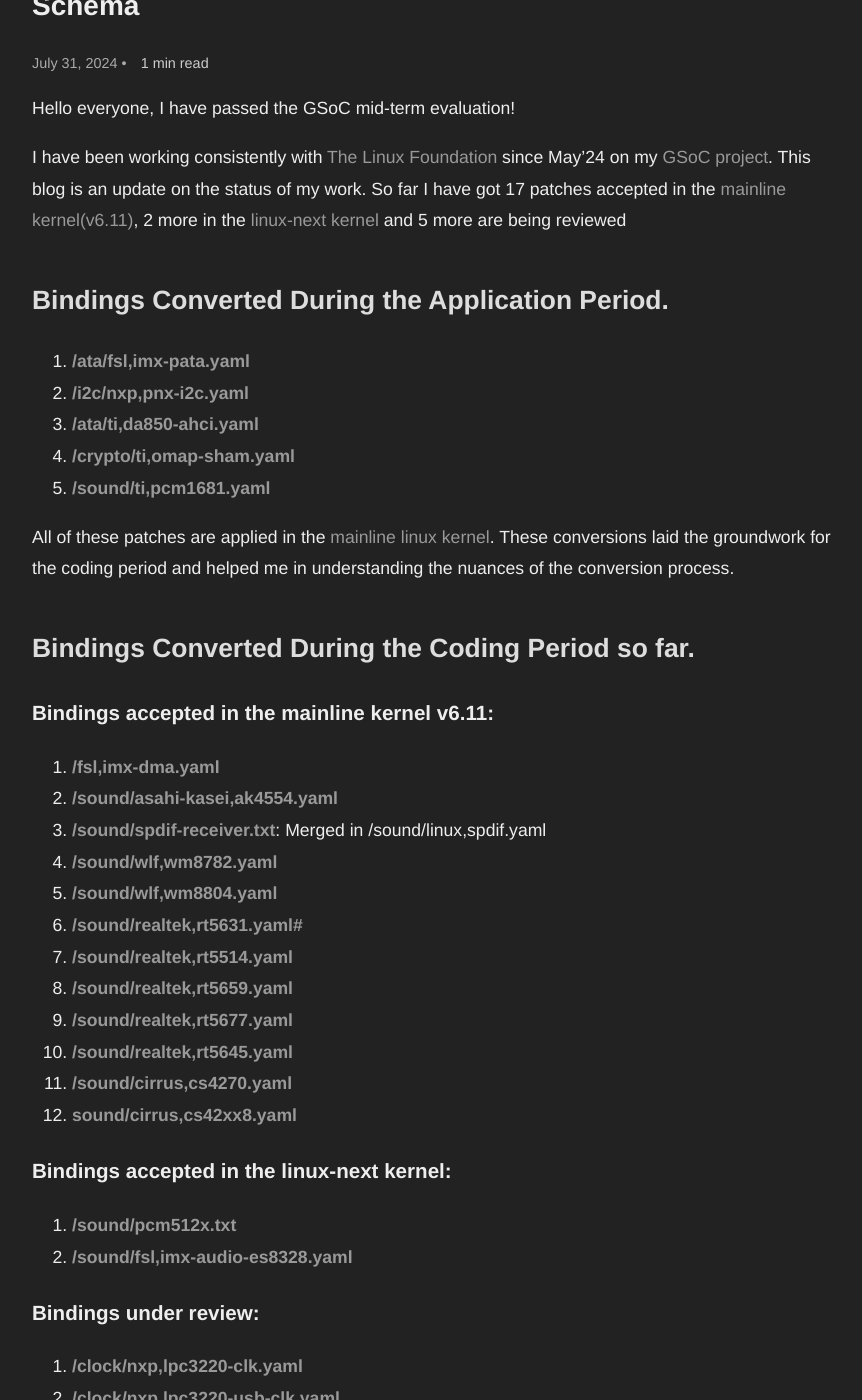
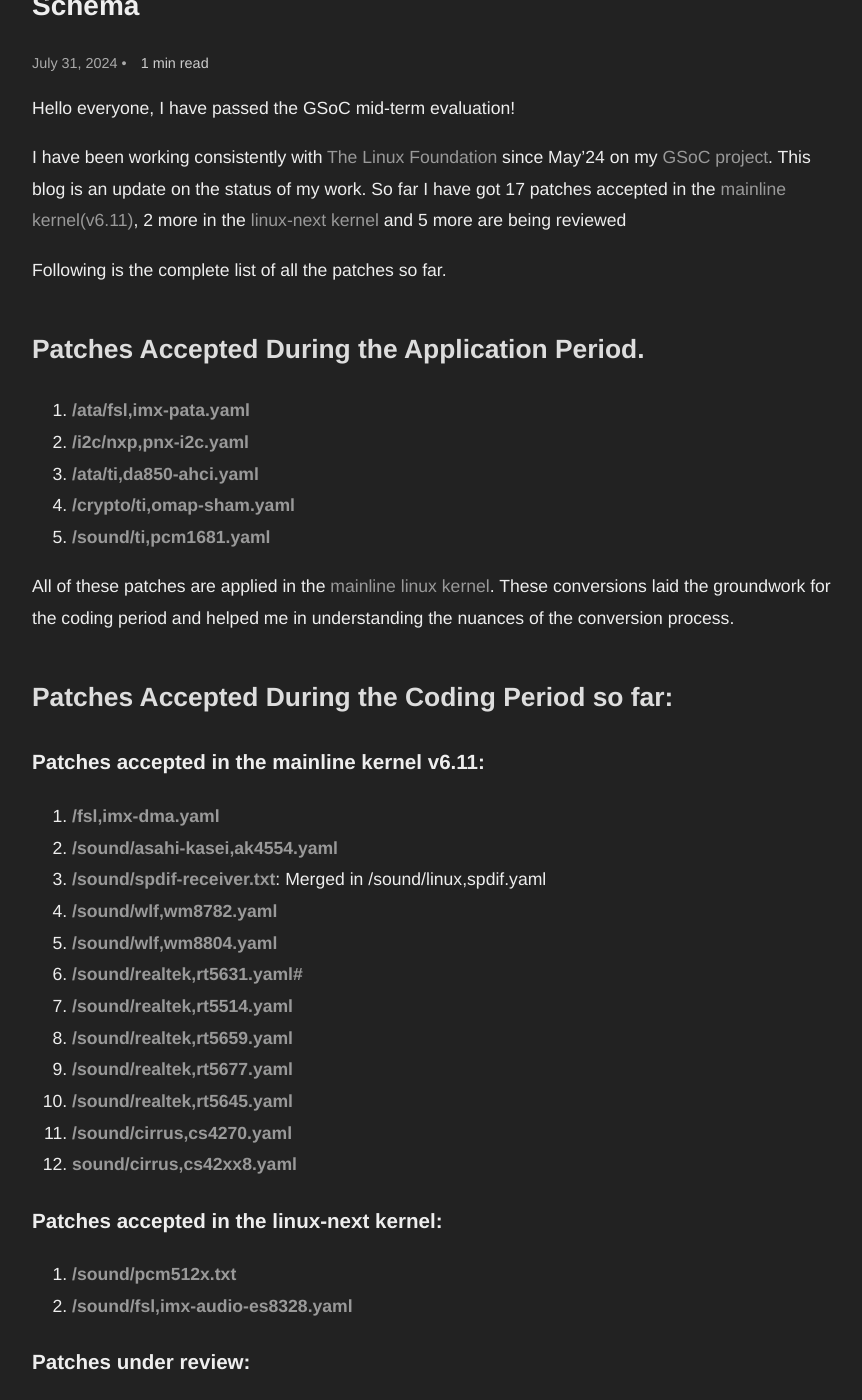
Before and after one commit to AnimeshAgarwal28/animeshagarwal28.github.io, a Jekyll site: the page built from _posts/2024-07-31-blog4.md, in a window 1280 px wide and 1400 px high, scrolled down 276 px. Shown: the whole window, without its empty margins (208-1070 px from the left). Built offline with Jekyll 4.4.1, drawn with Linux system fonts in a browser that asks for light colours.

Commit message:
Update 2024-07-31-blog4.md

```diff
--- a/_posts/2024-07-31-blog4.md
+++ b/_posts/2024-07-31-blog4.md
@@ -10,7 +10,9 @@ I have passed the GSoC mid-term evaluation!
 
 I have been working consistently with [The Linux Foundation](https://www.linuxfoundation.org/) since May'24 on my [GSoC project](https://summerofcode.withgoogle.com/programs/2024/projects/n6hlc8cT). This blog is an update on the status of my work. So far I have got 17 patches accepted in the [mainline kernel(v6.11)](https://git.kernel.org/pub/scm/linux/kernel/git/torvalds/linux.git/log/?h=v6.11-rc1&qt=grep&q=Animesh+Agarwal), 2 more in the [linux-next kernel](https://git.kernel.org/pub/scm/linux/kernel/git/next/linux-next.git/log/?h=next-20240730&qt=grep&q=Animesh+Agarwal) and 5 more are being reviewed
 
-## Bindings Converted During the Application Period.
+Following is the complete list of all the patches so far.
+
+## Patches Accepted During the Application Period.
 
 1. [**/ata/fsl,imx-pata.yaml**](https://lore.kernel.org/linux-devicetree/20240320090733.96828-1-animeshagarwal28@gmail.com/)
 2. [**/i2c/nxp,pnx-i2c.yaml**](https://lore.kernel.org/linux-devicetree/20240320084623.82248-1-animeshagarwal28@gmail.com/)
@@ -20,9 +22,9 @@ I have been working consistently with [The Linux Foundation](https://www.linuxfo
 
 All of these patches are applied in the [mainline linux kernel](https://git.kernel.org/pub/scm/linux/kernel/git/torvalds/linux.git/log/?h=v6.10-rc1&qt=grep&q=Animesh+Agarwal). These conversions laid the groundwork for the coding period and helped me in understanding the nuances of the conversion process.
 
-## Bindings Converted During the Coding Period so far.
+## Patches Accepted During the Coding Period so far:
 
-### Bindings accepted in the mainline kernel v6.11:
+### Patches accepted in the mainline kernel v6.11:
 1. [**/fsl,imx-dma.yaml**](https://lore.kernel.org/linux-devicetree/20240605003356.46458-1-animeshagarwal28@gmail.com/)
 2. [**/sound/asahi-kasei,ak4554.yaml**](https://lore.kernel.org/linux-devicetree/20240607055725.38057-1-animeshagarwal28@gmail.com/)
 3. [**/sound/spdif-receiver.txt**](https://lore.kernel.org/linux-devicetree/20240611123858.58881-1-animeshagarwal28@gmail.com/): Merged in /sound/linux,spdif.yaml
@@ -36,11 +38,11 @@ All of these patches are applied in the [mainline linux kernel](https://git.kern
 11. [**/sound/cirrus,cs4270.yaml**](https://lore.kernel.org/linux-devicetree/20240709184231.125207-1-animeshagarwal28@gmail.com/)
 12. [**sound/cirrus,cs42xx8.yaml**](https://lore.kernel.org/linux-devicetree/20240710072756.99765-1-animeshagarwal28@gmail.com/)
 
-### Bindings accepted in the linux-next kernel:
+### Patches accepted in the linux-next kernel:
 1. [**/sound/pcm512x.txt**](https://lore.kernel.org/all/20240717134729.51661-1-animeshagarwal28@gmail.com/)
 2. [**/sound/fsl,imx-audio-es8328.yaml**](https://lore.kernel.org/all/20240722063657.23018-1-animeshagarwal28@gmail.com/)
 
-### Bindings under review:
+### Patches under review:
 1. [**/clock/nxp,lpc3220-clk.yaml**](https://lore.kernel.org/linux-devicetree/20240731065137.156935-1-animeshagarwal28@gmail.com/)
 2. [**/clock/nxp,lpc3220-usb-clk.yaml**](https://lore.kernel.org/linux-devicetree/20240730141338.46234-1-animeshagarwal28@gmail.com/)
 3. [**/gpio/nxp,lpc3220-gpio.yaml#**](https://lore.kernel.org/linux-devicetree/20240731054442.109732-1-animeshagarwal28@gmail.com/)
```
